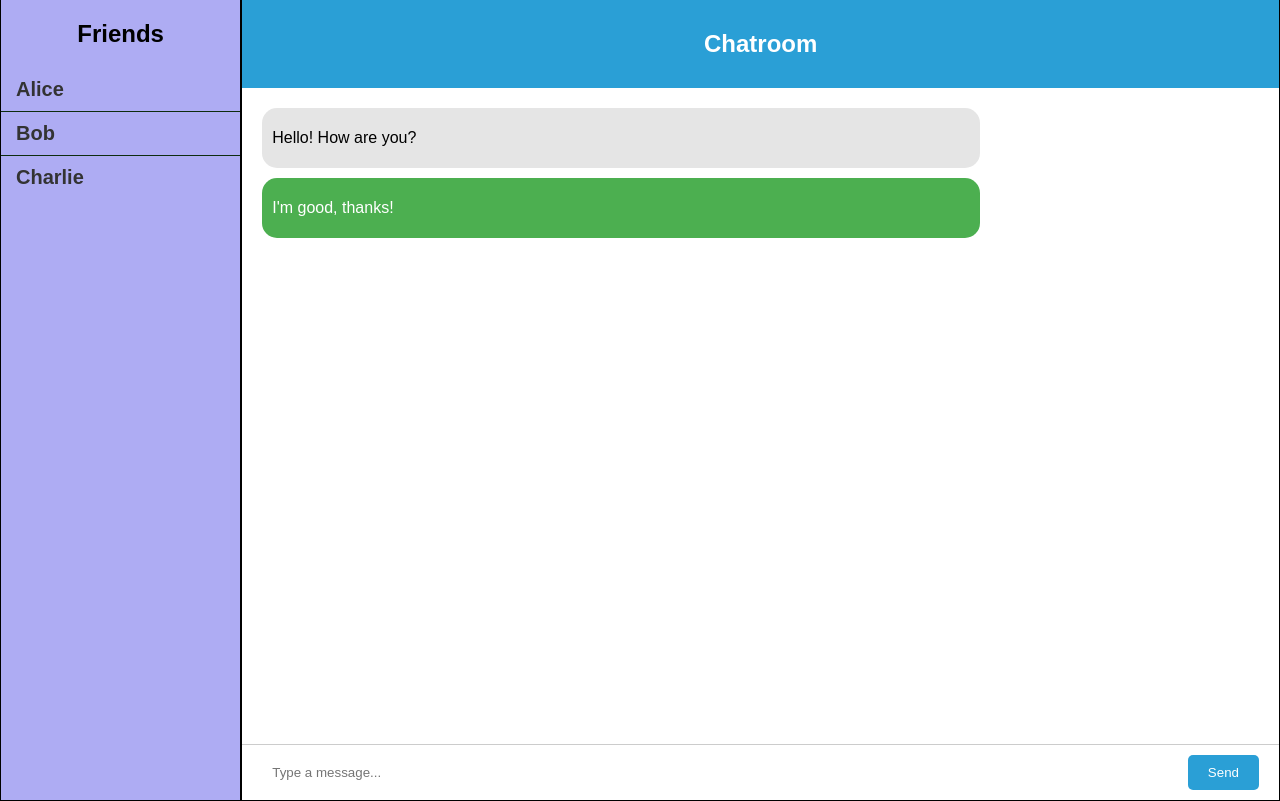
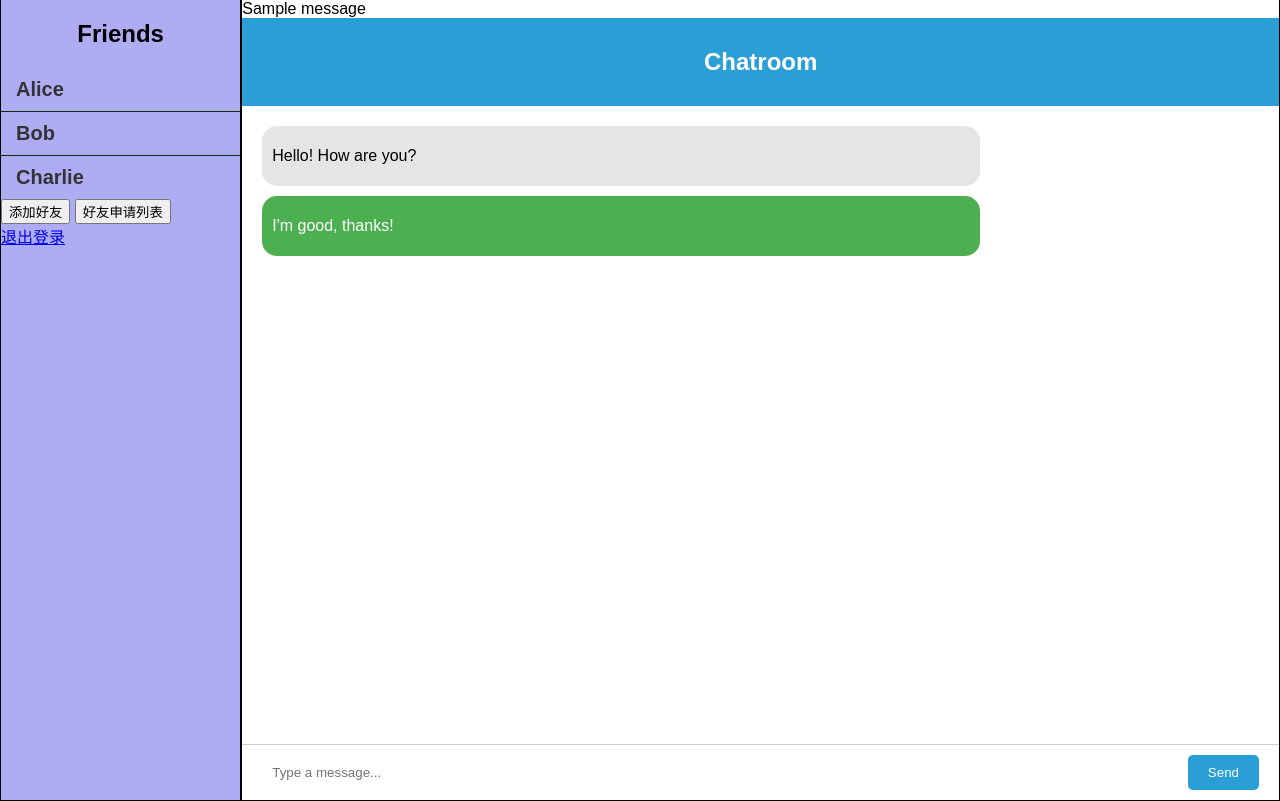
Before and after one commit to Smart-SangGe/Program_Design, a Flask app: page /chat in a window 1280 px wide. Run offline with Flask 3, Linux system fonts and the light colour scheme; a user stored in the database is signed in; tables that the repository leaves empty hold one stand-in row (values such as "Sample post"); one stand-in notice (Sample message) is shown; some libraries are stand-ins or nearby versions.

Commit message:
添加好友功能

```diff
--- /dev/null
+++ b/static/js/addfriends.js
@@ -0,0 +1,33 @@
+$(document).ready(function() {
+    $(".add-friend-btn").click(function() {
+        $.post("/addfriends", {}, function(data) {
+            if (data.status === "success") {
+                alert(data.message);
+            } else {
+                alert("添加失败");
+            }
+        });
+    });
+});
+
+$(document).ready(function() {
+    // 当点击添加好友按钮时，显示搜索框
+    $(".add-friend-btn").click(function() {
+        $("#searchModal").show();
+    });
+
+    // 当点击发送请求按钮时
+    $("#sendRequest").click(function() {
+        let friendUsername = $("#friendUsername").val();
+
+        // 使用 AJAX 发送好友请求
+        $.post("/sendFriendRequest", { username: friendUsername }, function(data) {
+            if (data.status === "success") {
+                alert(data.message);
+                $("#searchModal").hide();  // 关闭模态窗口
+            } else {
+                alert(data.error);
+            }
+        });
+    });
+});
--- a/templates/chat.html
+++ b/templates/chat.html
@@ -4,6 +4,7 @@
     <meta charset="UTF-8">
     <meta name="viewport" content="width=device-width, initial-scale=1.0">
     <link rel="stylesheet" href="{{ url_for('static', filename='css/chat.css') }}">
+
     <title>ChatRoom</title>
 </head>
 <body>
@@ -16,8 +17,22 @@
             <li class="friend-item">Bob</li>
             <li class="friend-item">Charlie</li>
         </ul>
+        <div class="friend-actions">
+            <button class="add-friend-btn">添加好友</button>
+
+            <div id="searchModal" style="display:none;">
+                <input type="text" id="friendUsername" placeholder="输入好友的 username">
+                <button id="sendRequest">发送请求</button>
+            </div>
+
+            <button class="friend-requests-btn">好友申请列表</button>
+        </div>
+        <a href="{{ url_for('logout') }}" id="logout-btn" class="button-style">退出登录</a>
     </div>
     <div class="chat-container">
+        {% for message in get_flashed_messages() %}
+			<div class=flash>{{ message }}</div>
+        {% endfor %}
         <div class="chat-header">
             <h2>Chatroom</h2>
         </div>
@@ -31,8 +46,13 @@
         </div>
         <div class="chat-input">
             <input type="text" placeholder="Type a message...">
-            <button>Send</button>
+            <button onclick="sendMessage()">Send</button>
         </div>
     </div>
+    <script src="{{ url_for('static', filename='js/logout.js') }}"></script>
+    <script src="https://cdnjs.cloudflare.com/ajax/libs/socket.io/4.0.1/socket.io.js"></script>
+    <script src="{{ url_for('static', filename='js/chat.js') }}"></script>
+    <script src="https://code.jquery.com/jquery-3.6.0.min.js"></script>
+    <script src="{{ url_for('static', filename='js/addfriends.js') }}"></script>
 </body>
 </html>
```
